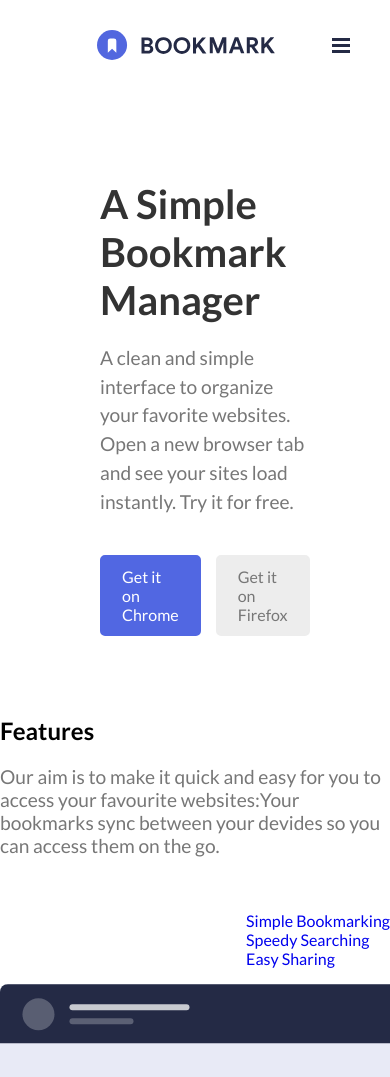
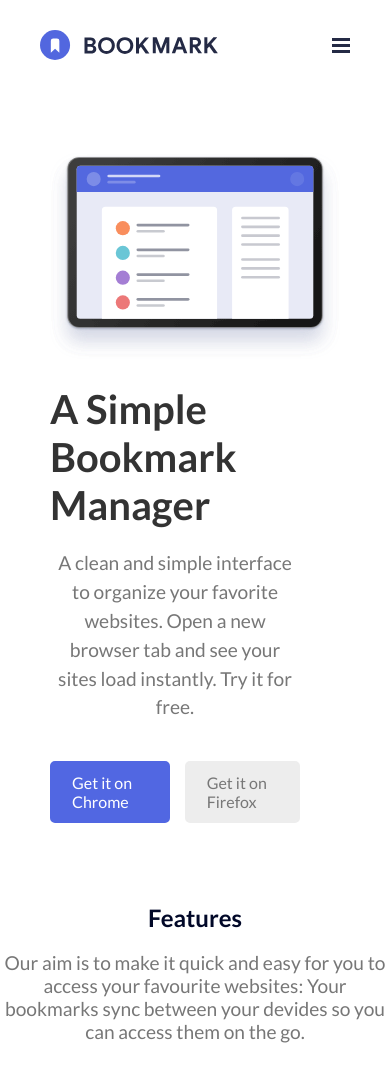
Before and after one commit to edison-r/S1-Web-Evolution-Project, a plain HTML site: page index.html in a window 390 px wide. Shown: the top 1077 px of the page. Drawn offline with Linux system fonts and the light colour scheme.

Commit message:
banner styled correctly

```diff
--- a/index.html
+++ b/index.html
@@ -17,7 +17,7 @@
             <div class="logo">
                 <a href="index.html"><img src="/img/logo-bookmark.svg" alt="Logo de Bookmark"></a>
             </div>
-            <nav>
+            <nav class="menu-nav">
                 <ul class="menu-all">
                     <li class="menu-opt"><a href="#">FEATURES</a></li>
                     <li class="menu-opt"><a href="#">PRICING</a></li>
@@ -32,7 +32,6 @@
         </div>
     <!-- menu movil -->
         <div class="mobile-menu">
-            <div></div>
             <div class="logo">
                 <a href="index.html"><img src="/img/logo-bookmark.svg" alt="Logo de Bookmark"></a>
             </div>
@@ -65,16 +64,17 @@
 
     <!-- main -->
     <main>
+        <!-- artículos -->
         <div class="container-articles">
             <div class="resume">
                 <h2>Features</h2>
                 <p> Our aim is to make it quick and easy for you to access your
-                    favourite websites:Your bookmarks sync between your devides so you
+                    favourite websites: Your bookmarks sync between your devides so you
                     can access them on the go.</p>
             </div>
-            <nav>
+            <nav class="articles-nav">
                 <ul>
-                    <li><a href="#" class="active">Simple Bookmarking</a></li>
+                    <li><a href="#">Simple Bookmarking</a></li>
                     <li><a href="#">Speedy Searching</a></li>
                     <li><a href="#">Easy Sharing</a></li>
                 </ul>
@@ -82,23 +82,28 @@
             <div class="article">
                 <img src="/img/illustration-features-tab-1.svg" alt="Ilustración de la pestaña 1">
                 <h2>Bookmark in one click</h2>
-                <p> Organize your Bookmarks however you like.Our simple drag-and-drop
+                <p> Organize your Bookmarks however you like. Our simple drag-and-drop
                     interafe gives you complete control over how you manage your
                     favourite sites.</p>
+                <a href="#">More info</a>
             </div>
             <div class="article">
                 <img src="/img/illustration-features-tab-2.svg" alt="Ilustración de la pestaña 2">
                 <h2>Intelligent search</h2>
                 <p>Our powerfull search feature will help you find saved sites in no time at all.
                     No need to trawl through all of your bookmarks.</p>
+                <a href="#">More info</a>
             </div>
             <div class="article">
                 <img src="/img/illustration-features-tab-3.svg" alt="Ilustración de la pestaña 3">
                 <h2>Share your bookmarks</h2>
                 <p>Easily share your bookmarks and collections with others.
                     Create a shareable link that you can send at the click of a button.</p>
+                <a href="#">More info</a>
             </div>
         </div>
+
+        <!-- anuncios -->
         <div class="container-ads">
             <div class="ads">
                 <div class="resume">
--- a/styles.css
+++ b/styles.css
@@ -18,6 +18,12 @@ h1 {
     color:#010828;
     margin-bottom: 0.5em;
 }
+h2 {
+    font-size: 1.5em;
+    color:#010828;
+    margin-bottom: 0.5em;
+    text-align: center;
+}
 p {
     font-size: 1.2em;
     color: #777777;
@@ -27,6 +33,11 @@ p {
     margin-right: auto;
 }
 
+@media (max-width: 800px) {
+    p {
+        text-align: center;
+    }
+}
 /* MENÚ PARA DESKTOP*/
 /* Contenedor principal */
 .container-top {
@@ -40,7 +51,7 @@ p {
     height: 25px;
 }
 /* Navegación */
-nav {
+.menu-nav {
     flex: 1; /* Permite que el nav ocupe el espacio disponible */
     display: flex;
     justify-content: flex-end; /* Alinea los elementos a la izquierda */
@@ -184,9 +195,25 @@ nav {
 /* BANNER PARA MOVILES */
 
 @media (max-width: 800px) {
+    .container-banner {
+        display: flex;
+        justify-content: center;
+        align-items: center;
+        flex-direction: column-reverse;
+        padding: 60px 50px; /* Añade espacio alrededor del contenedor */
+        max-width: 1200px;
+        margin: 0 auto;
+    }
+    .banner-btn {
+        justify-content: center;
+        display: flex;
+        gap: 15px;
+    }
     .banner-image img {
         width: 100%;
         height: auto;
-        display: none;
+        display: block;
     }
 }
+
+/* MAIN -  ARTÍCULOS */
```
